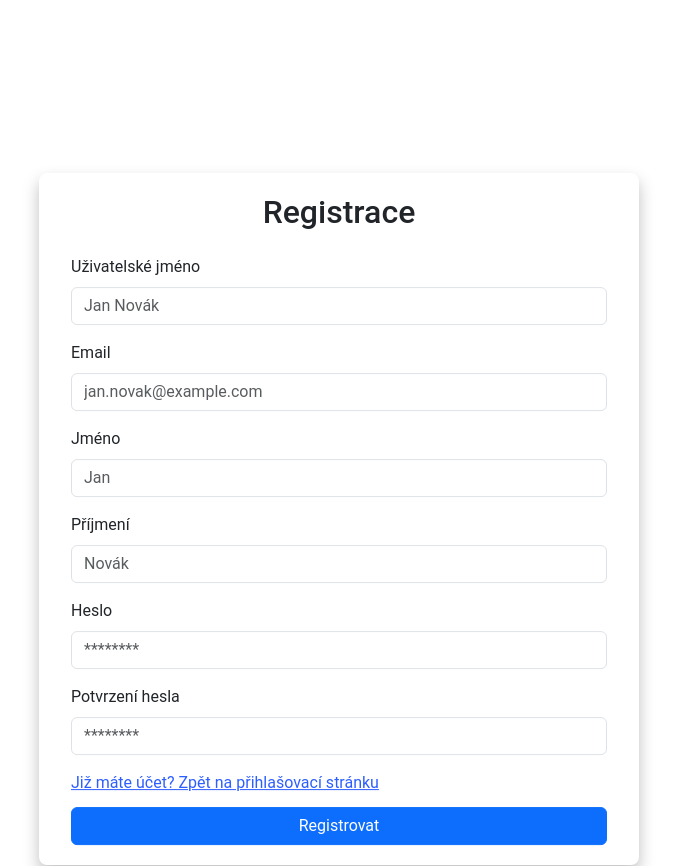
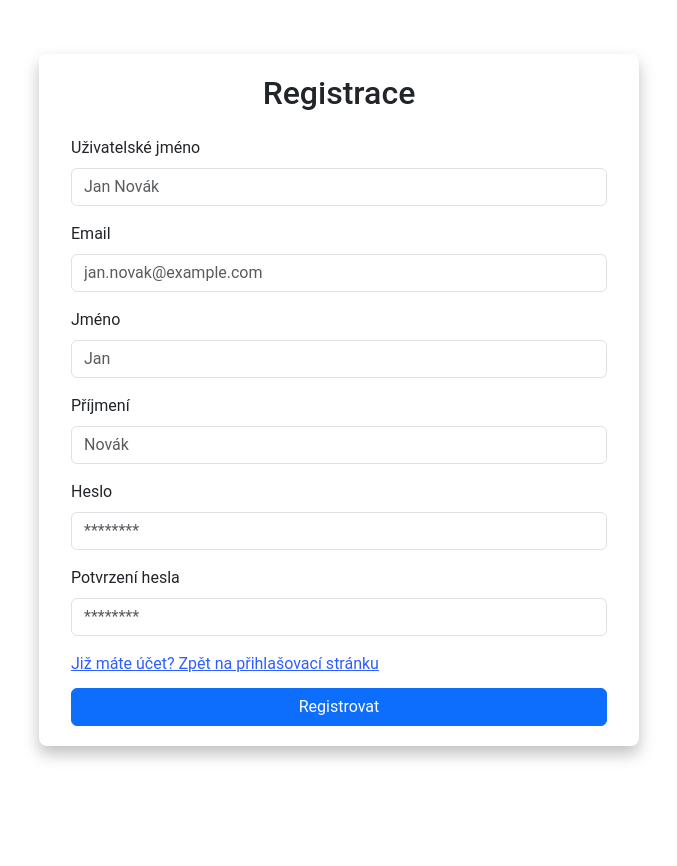
Before and after one commit to KrzystekMatej/finance-management-system, a Django app: page /register/ in a window 1280 px wide. Shown: the whole page, without its empty margins (301-978 px from the left). After the commit the page ends 761 px from the top, so only its background shows below. Run offline with Django 5.2, Linux system fonts and the light colour scheme; some libraries are stand-ins or nearby versions.

Commit message:
Update register.html

```diff
--- a/finance_app/templates/register.html
+++ b/finance_app/templates/register.html
@@ -3,7 +3,7 @@
   Register
 {% endblock title %}
 {% block content %}
-  <div class="container y-25">
+  <div class="container max-height">
     <div class="row login-container align-items-center">
       <h2 class="text-center mb-4">Registrace</h2>
       <form method="post">
```
